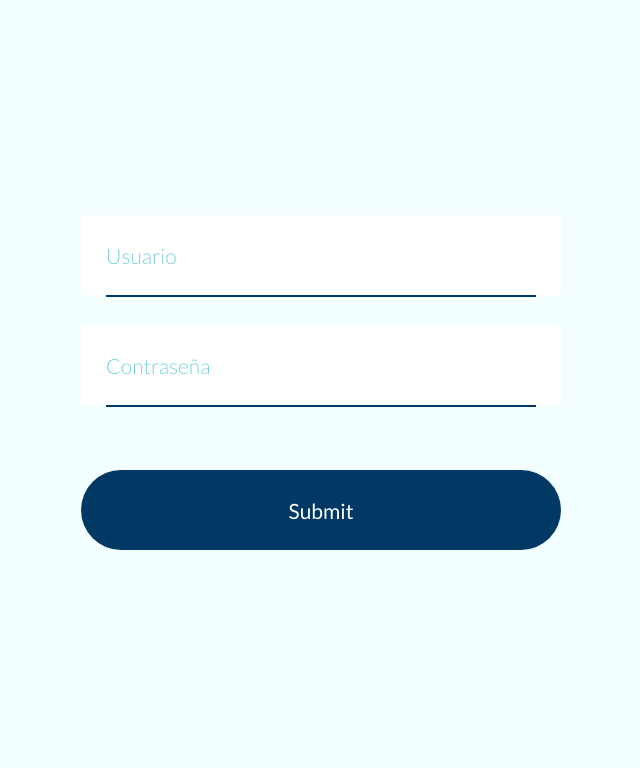
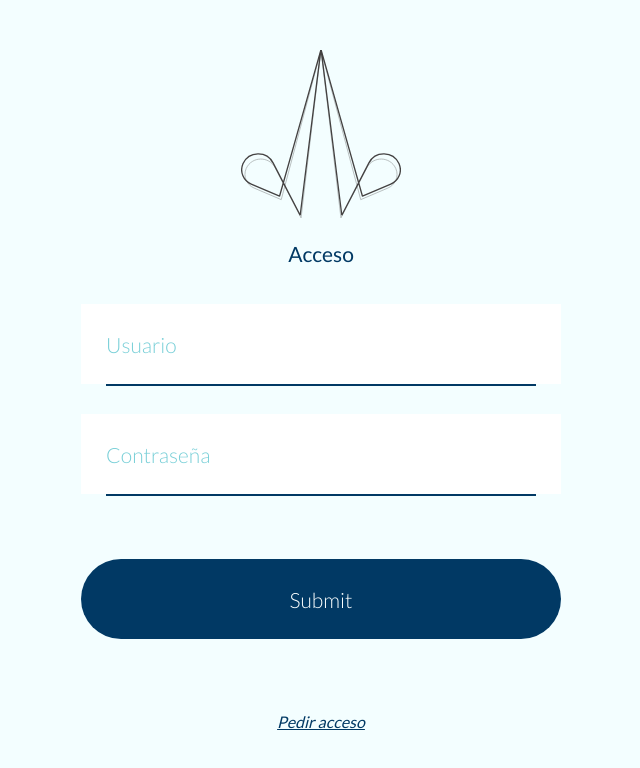
Before and after one commit to zebader/boda-aa-react, a React (Create React App) app: page / in a window 1280 px wide. Shown: the top 768 px of the page, without its empty margins (319-959 px from the left). Built offline with nearby package versions, Linux system fonts and the light colour scheme; no server answers.

Commit message:
login style

```diff
--- a/src/pages/login/components/Login.js
+++ b/src/pages/login/components/Login.js
@@ -1,5 +1,6 @@
 import React, { useState } from 'react';
 import { withAuth } from "../../../lib/AuthProvider";
+import logo from "../../../images/main-logo.svg"
 
 const Login = props => {
   const [username, setOnChangeName] = useState('')
@@ -12,7 +13,9 @@ const Login = props => {
   }
 
   return (
-    <article className=''>
+    <article>
+      <img className='login-logo'src={logo} alt='logo'/>
+      <p>Acceso</p>
       <form onSubmit={handleFormSubmit} autoComplete='off'>
         <input
           name='username'
@@ -32,7 +35,7 @@ const Login = props => {
         <button type='submit'
         >Submit</button>
       </form>
-
+      <a href='mailto:zebader@hotmail.com'>Pedir acceso</a>
     </article>
   )
 }
--- a/src/pages/login/scss/login.scss
+++ b/src/pages/login/scss/login.scss
@@ -0,0 +1,12 @@
+@import '../../../scss/variables.scss';
+.login-logo{
+  width: $area-half;
+  margin-top:$space-xl;
+  max-width: 250px;
+}
+@media (min-width: $breakpoint-medium-screen) {
+  .login-logo{
+    width: $area-1q;
+    margin-top:$space-xl;
+  }
+}
--- a/src/scss/App.scss
+++ b/src/scss/App.scss
@@ -47,13 +47,23 @@ body{
   line-height: 1;
 }
 main{
-  @include flex-center(row);
+  @include flex-center(row,flex-start);
   background-color: $main-color;
-  height: $height-full;
+  min-height: $height-full;
+  height: $area-full;
 }
 article{
-  @include flex-center(column);
+  @include flex-center(column, center);
   width: $area-3q;
+}
+p{
+  text-align: $main-align;
+  margin: $space-l;
+  font-size: $font-l;
+}
+a{
+  font-style: $link-style;
+  margin: $space-l;
 }
 form{
   @include flex-center(column);
@@ -67,7 +77,7 @@ input{
   font-size: $font-l;
   color: $mid-color;
   text-indent: $space-l;
-  transition: all 200ms ease-in-out;
+  transition: all 100ms ease-in-out;
   box-shadow: 0px 27px 0px -25px $dark-color;
   &::placeholder{
     font-weight: $light;
@@ -77,7 +87,7 @@ input{
     outline: 1px;
     outline-color: $mid-color;
     outline-style: solid;
-    box-shadow: 0px 30px 0px -25px $mid-color;
+    box-shadow: 0px 3px 0px -1px $mid-color;
     outline-offset: 0;
   }
   &:active{
@@ -96,9 +106,9 @@ button {
   width: $area-full;
   height: $input-height;
   margin: $space-xl;
-  margin-top: 50px;
   font-size: $font-l;
   color: $soft-color;
+  font-weight: $light;
 }
 
 @media (min-width: $breakpoint-medium-screen) {
--- a/src/scss/mixins.scss
+++ b/src/scss/mixins.scss
@@ -1,6 +1,6 @@
-@mixin flex-center($direction:row) {
+@mixin flex-center($direction:row,$align:center) {
   display:flex;
   flex-direction: $direction;
   justify-content: center;
-  align-items: center;
+  align-items: $align;
 }
--- a/src/scss/variables.scss
+++ b/src/scss/variables.scss
@@ -6,6 +6,8 @@ $font-xl:24px;
 $font-l:21px;
 $font-m:16px;
 $font-s:12px;
+$main-align:center;
+$link-style: italic;
 $light: 300;
 $reguler:400;
 $bold:900;
```
Also changed, not shown: src/images/main-logo.svg (added).
